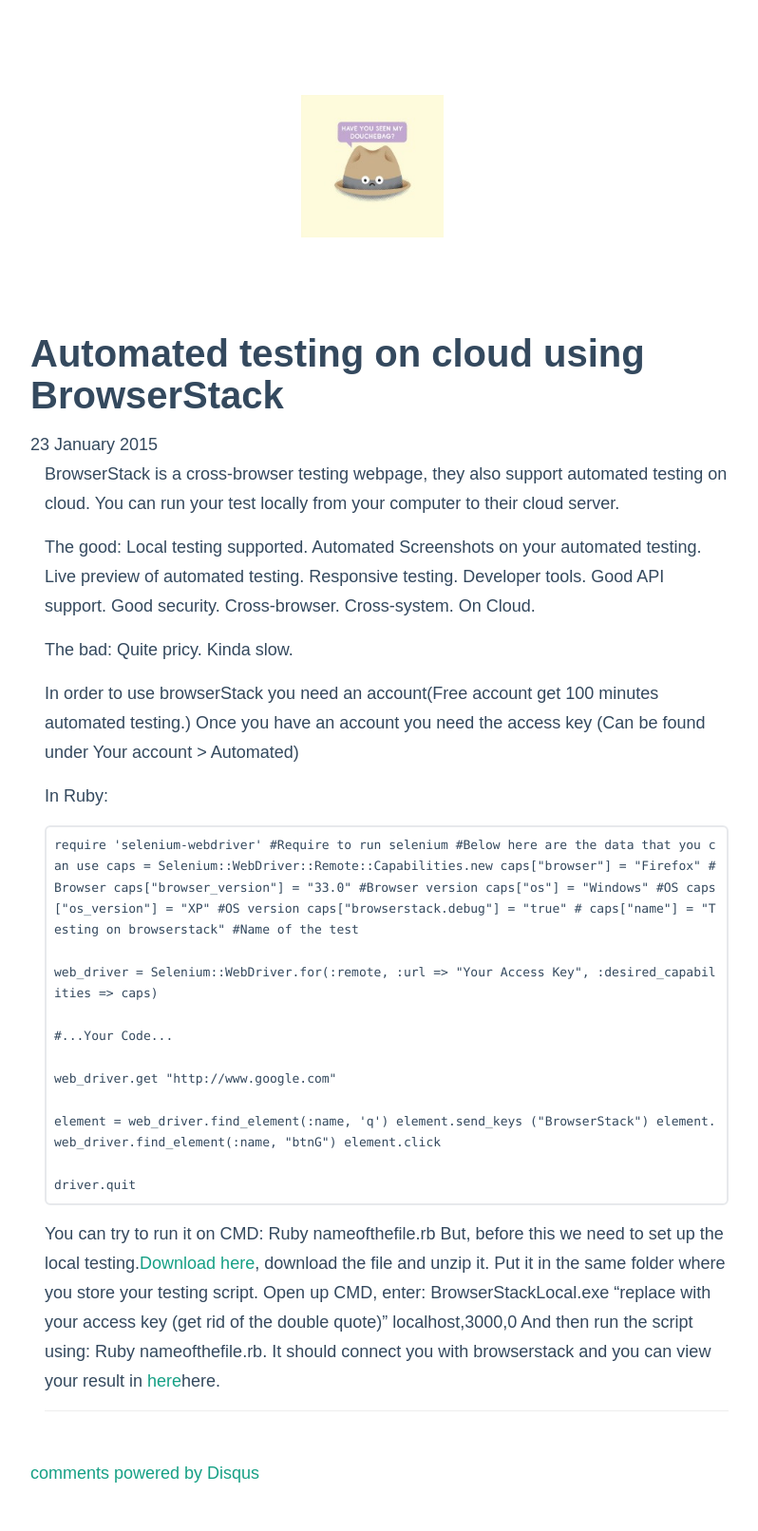
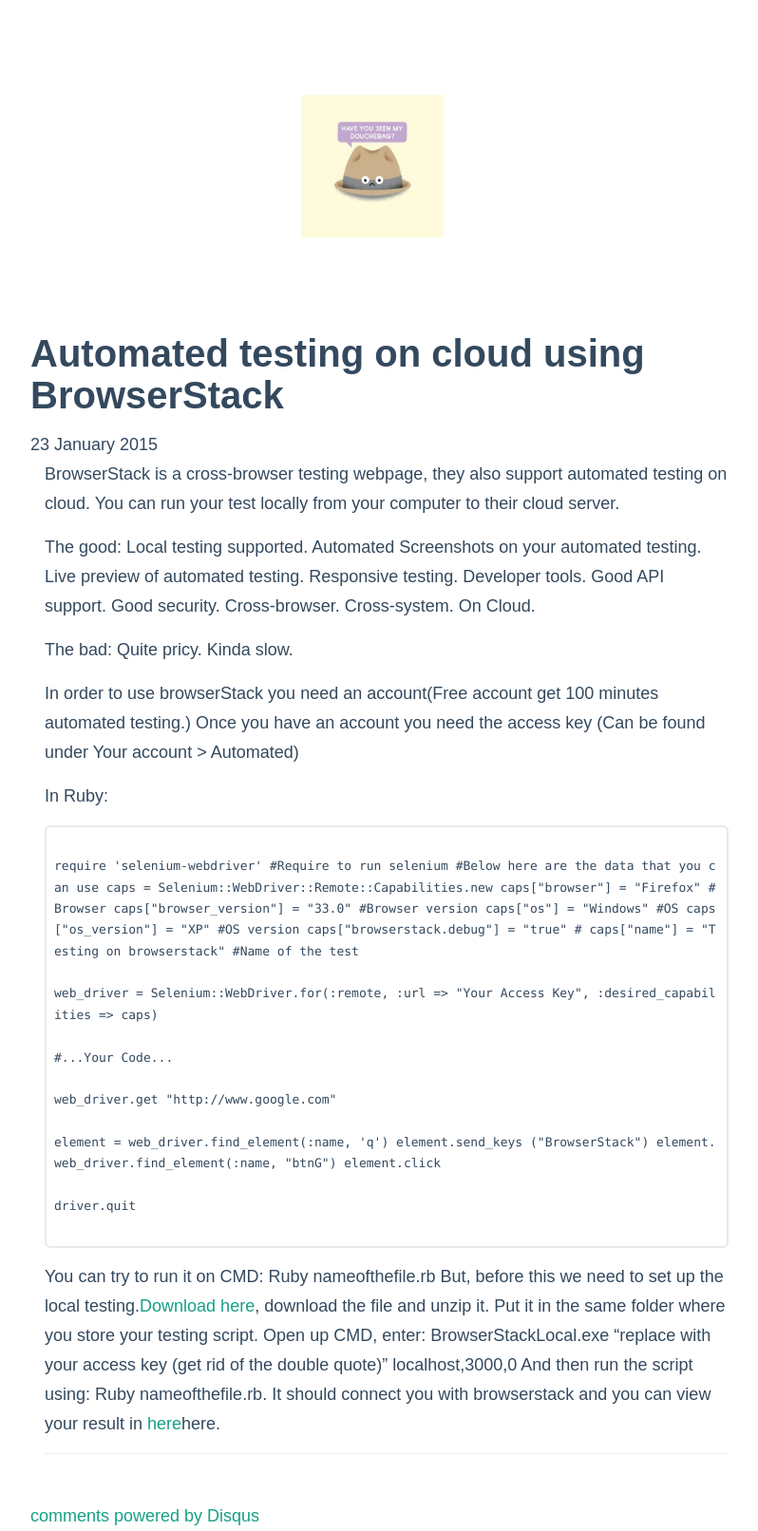
Before and after one commit to jinhster/jinhster.github.io, a Jekyll site: the page built from _posts/2015-01-23-Automated-testing-on-cloud-using-BrowserStack.md, in a window 1280 px wide. Shown: the whole page at 95% size, without its empty margins (248-1046 px from the left). Built offline with Jekyll 4.4.1, drawn with Linux system fonts in a browser that asks for light colours; Markdown is read by kramdown in place of the engine named in the settings; comment, search, counter and statistics services are not loaded; before the commit the page ends 1567 px from its top, so only the background shows below that.

Commit message:
Updated
Updated

````diff
--- a/_config.yml
+++ b/_config.yml
@@ -2,7 +2,7 @@
 permalink: /:categories/:year/:month/:day/:title
 exclude: [".rvmrc", ".rbenv-version", "README.md", "Rakefile", "changelog.md"]
 safe: true
-paginate: 3
+paginate: 5
 BASE_PATH : false
 ASSET_PATH : false
 archive_path: /archive.html
--- a/_layouts/post.html
+++ b/_layouts/post.html
@@ -23,6 +23,7 @@
     {{ content }}
   </div>
 </div>
+
 <!-- This is from disqus -->
 
     <div id="disqus_thread"></div>
--- a/_posts/2015-01-23-Automated-testing-on-cloud-using-BrowserStack.md
+++ b/_posts/2015-01-23-Automated-testing-on-cloud-using-BrowserStack.md
@@ -14,7 +14,9 @@
 In order to use browserStack you need an account(Free account get 100 minutes automated testing.) Once you have an account you need the access key (Can be found under Your account > Automated)
 
 In Ruby:
-```ruby
+
+``` ruby
+
 require 'selenium-webdriver' #Require to run selenium #Below here are the data that you can use caps = Selenium::WebDriver::Remote::Capabilities.new caps["browser"] = "Firefox" #Browser caps["browser_version"] = "33.0" #Browser version caps["os"] = "Windows" #OS caps["os_version"] = "XP" #OS version caps["browserstack.debug"] = "true" # caps["name"] = "Testing on browserstack" #Name of the test
 
 web_driver = Selenium::WebDriver.for(:remote, :url => "Your Access Key", :desired_capabilities => caps)
@@ -26,6 +28,7 @@
 element = web_driver.find_element(:name, 'q') element.send_keys ("BrowserStack") element.web_driver.find_element(:name, "btnG") element.click
 
 driver.quit
+
 ```
 
 You can try to run it on CMD: Ruby nameofthefile.rb But, before this we need to set up the local testing.[Download here](https://www.browserstack.com/browserstack-local/BrowserStackLocal-win32.zip), download the file and unzip it. Put it in the same folder where you store your testing script. Open up CMD, enter: BrowserStackLocal.exe "replace with your access key (get rid of the double quote)" localhost,3000,0 And then run the script using: Ruby nameofthefile.rb. It should connect you with browserstack and you can view your result in [here](https://www.browserstack.com/automate)here.
````
Also changed, not shown: _posts/2014-05-27-cache-in-ruby-part-I.md (+3 -1 lines).
